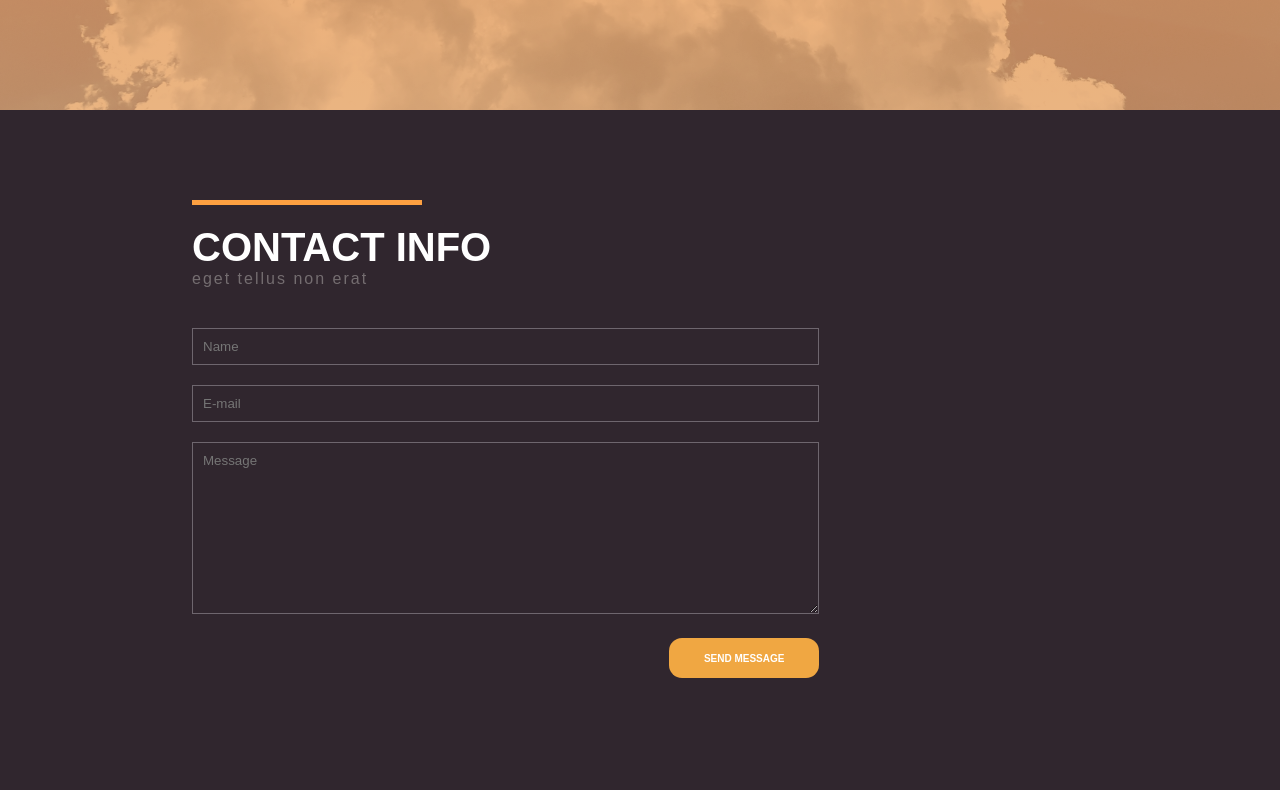
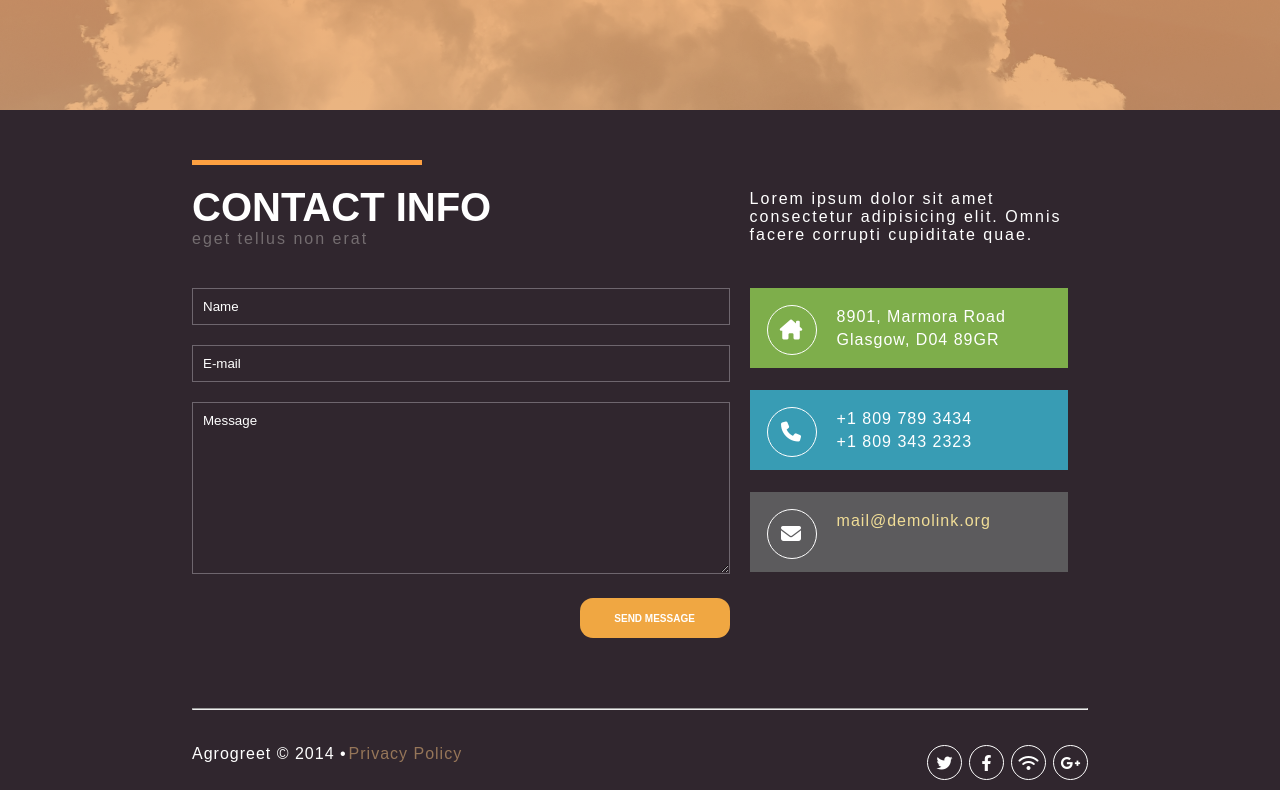
Before and after one commit to AlfredTakoi/latihan-html-5, a plain HTML site: page latihan-html-css.html in a window 1280 px wide. Shown: the part 3250-4040 px from the top of the page. Drawn offline with Linux system fonts and the light colour scheme.

Commit message:
adding section contact and footer done

```diff
--- a/latihan-html-css.html
+++ b/latihan-html-css.html
@@ -163,7 +163,7 @@
 
         <div class="technologies-body">
           <div class="card">
-            <img src="./img/apel.jpeg" alt="" />
+            <img src="./img/network.jpg" alt="" />
             <div class="card-body">
               <h3>Nulla facilisi</h3>
               <br />
@@ -176,7 +176,7 @@
           </div>
 
           <div class="card">
-            <img src="./img/apel.jpeg" alt="" />
+            <img src="./img/cpu.jpg" alt="" />
             <div class="card-body">
               <h3>Nulla facilisi</h3>
               <br />
@@ -189,7 +189,7 @@
           </div>
 
           <div class="card">
-            <img src="./img/apel.jpeg" alt="" />
+            <img src="./img/drone.jpg" alt="" />
             <div class="card-body">
               <h3>Nulla facilisi</h3>
               <br />
@@ -202,7 +202,7 @@
           </div>
 
           <div class="card">
-            <img src="./img/apel.jpeg" alt="" />
+            <img src="./img/camera.jpeg" alt="" />
             <div class="card-body">
               <h3>Nulla facilisi</h3>
               <br />
@@ -257,8 +257,9 @@
 
     <!-- Section Contacts -->
     <section class="contacts">
-      <div class="container d-flex">
-        <div class="content-contact">
+      <div class="container">
+        <div class="d-flex">
+          <div class="content-contact-1">
             <div class="contacts-title">
               <div class="line line-third"></div>
               <h1>CONTACT INFO</h1>
@@ -271,7 +272,11 @@
                 </div>
 
                 <div class="form-group">
-                <input type="text" placeholder="E-mail" class="form-control" />
+                  <input
+                    type="text"
+                    placeholder="E-mail"
+                    class="form-control"
+                  />
                 </div>
 
                 <div class="form-group">
@@ -293,6 +298,57 @@
               </form>
             </div>
           </div>
+          <div class="content-contact-2">
+            <p>
+              Lorem ipsum dolor sit amet consectetur adipisicing elit. Omnis
+              facere corrupti cupiditate quae.
+            </p>
+            <div class="card-1 d-flex">
+              <span class="icon d-flex">
+                <i class="fa-solid fa-house-chimney"></i>
+              </span>
+              <div class="description">
+                <span>8901, Marmora Road </span><br />
+                <span>Glasgow, D04 89GR</span>
+              </div>
+            </div>
+            <div class="card-2 d-flex">
+              <span class="icon d-flex">
+                <i class="fa-solid fa-phone"></i>
+              </span>
+              <div class="description">
+                <span>+1 809 789 3434</span><br />
+                <span>+1 809 343 2323</span>
+              </div>
+            </div>
+            <div class="card-3 d-flex">
+              <span class="icon d-flex">
+                <i class="fa-solid fa-envelope"></i>
+              </span>
+              <div class="description">
+                <span style="color: #f0dd97">mail@demolink.org</span><br />
+              </div>
+            </div>
+          </div>
+        </div>
+        <hr />
+        <div class="footer d-flex">
+          <span>Agrogreet &copy; 2014 <a href="" class="privacy-link">Privacy Policy</a></span>
+          <div class="icon d-flex">
+            <a href="#" class="icon-link">
+              <i class="fa-brands fa-twitter white"></i>
+            </a>
+            <a href="#" class="icon-link">
+              <i class="fa-brands fa-facebook-f white"></i>
+            </a>
+            <a href="#" class="icon-link">
+              <i class="fa-solid fa-wifi white"></i>
+            </a>
+            <a href="" class="icon-link">
+              <i class="fa-brands fa-google-plus-g white"></i>
+            </a>
+          </div>
+        </div>
       </div>
     </section>
   </body>
--- a/style3.css
+++ b/style3.css
@@ -36,10 +36,24 @@
 .btn-primary {
   background-color: #7eae4b;
   color: white;
+  transition: all .3s ease;
+  cursor: pointer;
+}
+
+.btn-primary:hover {
+  background-color: #688f40;
+  color: white;
 }
 
 .btn-secondary {
   background-color: #f0a742;
+  color: white;
+  transition: all .3s ease;
+  cursor: pointer;
+}
+
+.btn-secondary:hover {
+  background-color: #c58c3b;
   color: white;
 }
 
@@ -67,6 +81,15 @@
 
 .d-flex {
   display: flex;
+}
+
+a {
+  text-decoration: none;
+  color: white;
+}
+
+.white {
+  color: white;
 }
 
 /* Header */
@@ -104,6 +127,7 @@ header {
   text-decoration: none;
   color: white;
   padding: 17px 0px;
+  transition: 0.2s;
 }
 
 .navigation .box-navigation .box ul li a:hover {
@@ -485,13 +509,16 @@ figcaption {
 /* Section Contacts */
 .contacts {
   width: 100%;
-  height: 100vh;
+  height: 110vh;
   background-color: #30262e;
-  padding: 90px 0px;
+  padding: 50px 0px;
+}
+.contacts hr {
+ margin-top: 70px;
 }
 
-.contacts .content-contact {
-  width: 70%;
+.contacts .content-contact-1 {
+  width: 60%;
 }
 
 .contacts .contacts-title h1{
@@ -518,3 +545,102 @@ figcaption {
   padding: 10px;
   color: white;
 }
+
+.contacts .contacts-body .form-contacts .form-group .form-control::placeholder{
+  color: white;
+}
+
+.contacts .content-contact-2 {
+  width: 40%;
+  padding: 20px;
+}
+
+.contacts .content-contact-2 p {
+  margin-top: 10px;
+  color: white;
+}
+.contacts .content-contact-2 .card-1 {
+  width: 100%;
+  height: 80px;
+  background-color: #7eae4b;
+  margin-top: 44px;
+  padding: 17px;
+}
+
+.contacts .content-contact-2 .icon {
+  width: 50px;
+  height: 50px;
+  color: white;
+  border-radius: 50%;
+  border:  1px solid white;
+  align-items: center;
+  text-align: center;
+  justify-content: center;
+}
+
+.contacts .content-contact-2 .description {
+  line-height: 23px;
+}
+.contacts .content-contact-2 .description {
+  color: white;
+  margin-left: 20px;
+}
+
+.container .content-contact-2 i {
+  font-size: 20px;
+}
+
+.contacts .content-contact-2 .card-2 {
+  width: 100%;
+  height: 80px;
+  background-color: #389cb4;
+  margin-top: 22px;
+  padding: 17px;
+}
+.contacts .content-contact-2 .card-3 {
+  width: 100%;
+  height: 80px;
+  background-color: #5c5b5d;
+  margin-top: 22px;
+  padding: 17px;
+}
+
+.contacts .footer {
+  margin-top: 35px;
+  justify-content: space-between;
+  color: white;
+}
+
+.contacts .footer a {
+  color: #967659;
+}
+
+.contacts span{
+  letter-spacing: 1px;
+}
+
+.contacts .footer .privacy-link::before{
+  content: "\2022";
+  color: white;
+  margin-right: 2px;
+}
+.contacts .icon a{
+  width: 35px;
+  height: 35px;
+  border-radius: 50%;
+  border:  1px solid white;
+  display: flex;
+  align-items: center;
+  text-align: center;
+  justify-content: center;
+  margin-left: 7px;
+  transition: all 0.3s ease;
+}
+
+.contacts .icon .icon-link:hover{
+  background-color: white;
+  color: black;
+}
+.contacts .icon .icon-link:hover i {
+  color: #2b1c25;
+}
```
Also changed, not shown: access_token.txt, img/camera.jpeg (added), img/cpu.jpg (added), img/drone.jpg (added), img/network.jpg (added). Lines whose indentation alone changed are shown as unchanged.
